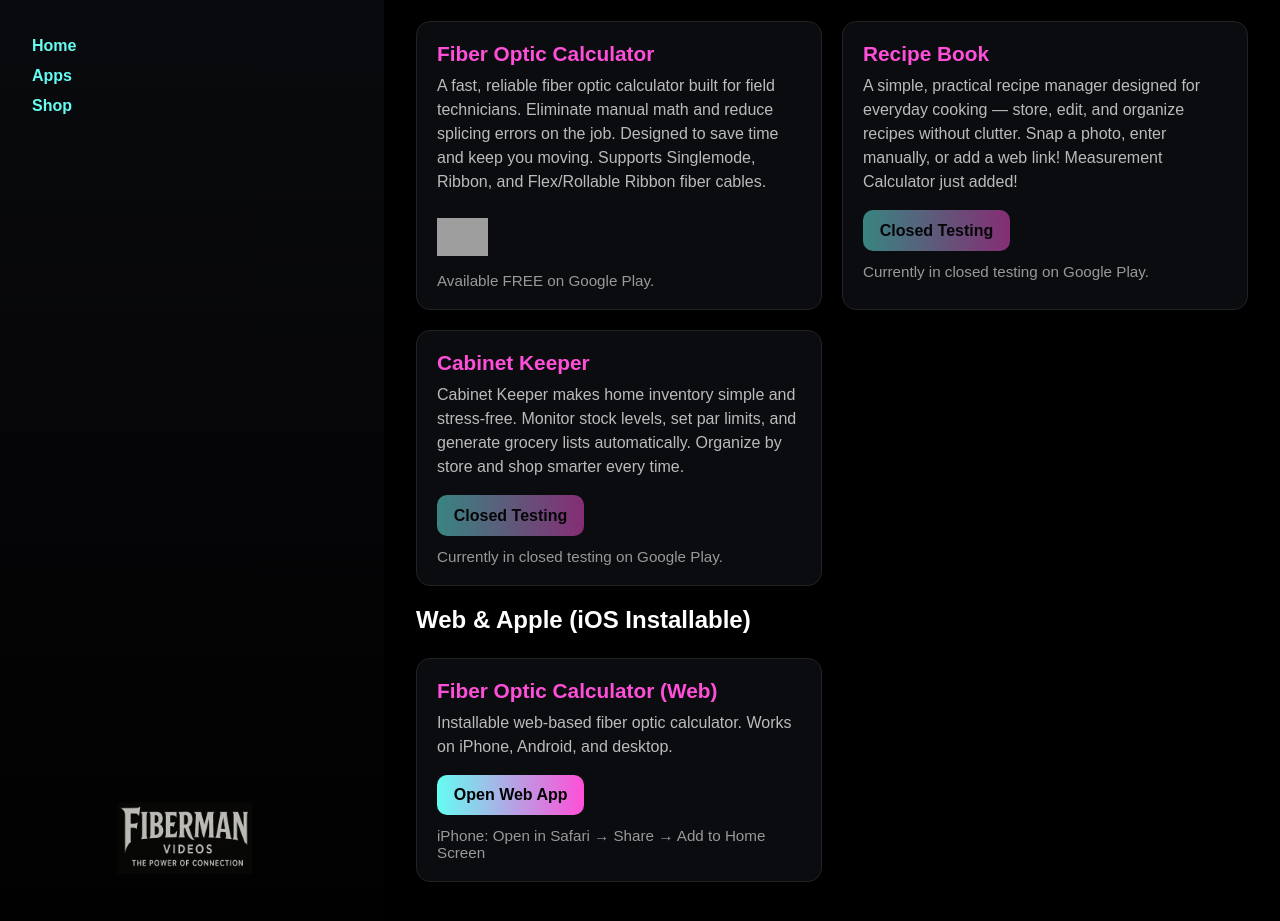
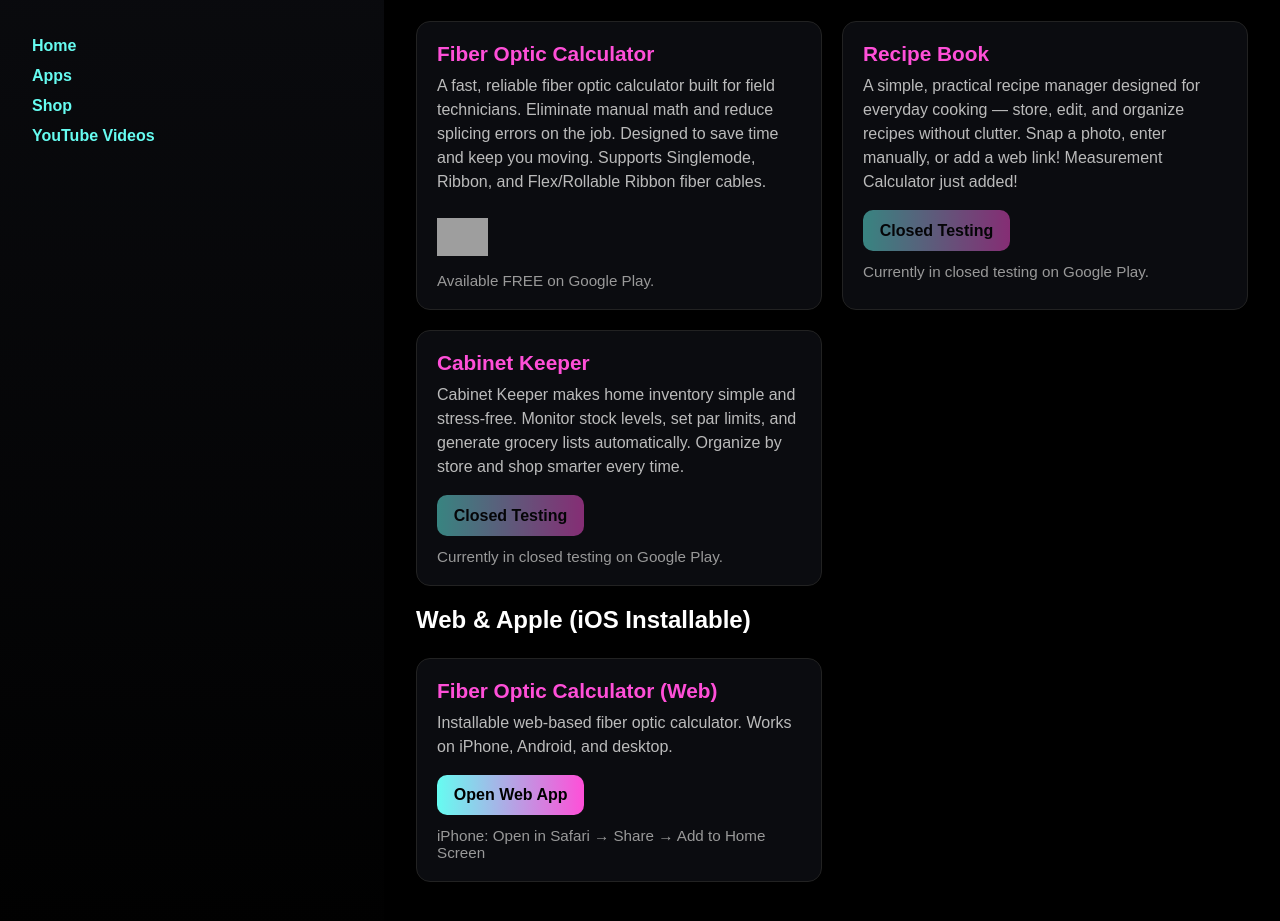
Before and after one commit to primecyberassets/primecyberassets.github.io, a plain HTML site: page apps.html in a window 1280 px wide. Shown: the part 185-1106 px from the top of the page. Drawn offline with Linux system fonts and the light colour scheme; grey boxes are pictures that could not be loaded.

Commit message:
Update apps.html

```diff
--- a/apps.html
+++ b/apps.html
@@ -229,13 +229,14 @@
     <li><a href="index.html">Home</a></li>
     <li><a href="apps.html">Apps</a></li>
     <li><a href="products.html">Shop</a></li>
+    <li>
+      <a href="https://www.youtube.com/channel/UCgkh0TKMMD60hQOL5Q9k2mg"
+         target="_blank"
+         rel="noopener">
+         YouTube Videos
+      </a>
+    </li>
   </ul>
-
-    <div class="fiberman-link">
-      <a href="https://www.youtube.com/channel/UCgkh0TKMMD60hQOL5Q9k2mg" target="_blank" rel="noopener">
-        <img src="fiberman-logo.png" alt="Fiberman Videos - The Power of Connection" />
-      </a>
-    </div>
 </div>
 
   <div class="content">
```
Lines whose indentation alone changed are shown as unchanged.
